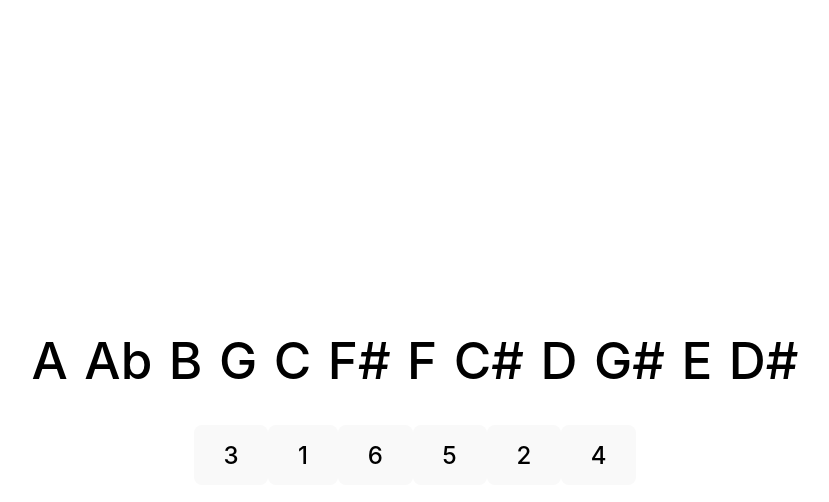
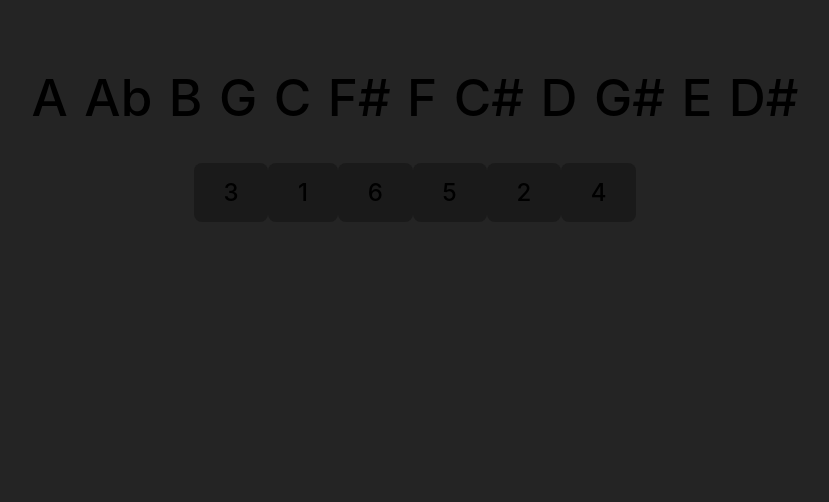
Before and after one commit to jasonmishi/guitar-help, a React (Vite) app: page / in a window 1280 px wide. Shown: the top 502 px of the page, without its empty margins (225-1054 px from the left). Built offline with nearby package versions, Linux system fonts and the light colour scheme; what svguitar would draw is missing.

Commit message:
remove unnecessary styles

```diff
--- a/src/index.css
+++ b/src/index.css
@@ -17,7 +17,6 @@
 body {
   margin: 0;
   display: flex;
-  place-items: center;
   min-width: 320px;
   min-height: 100vh;
 }
@@ -38,23 +37,3 @@
   cursor: pointer;
   transition: border-color 0.25s;
 }
-button:hover {
-  border-color: #646cff;
-}
-button:focus,
-button:focus-visible {
-  outline: 4px auto -webkit-focus-ring-color;
-}
-
-@media (prefers-color-scheme: light) {
-  :root {
-    color: #213547;
-    background-color: #ffffff;
-  }
-  a:hover {
-    color: #747bff;
-  }
-  button {
-    background-color: #f9f9f9;
-  }
-}
```
